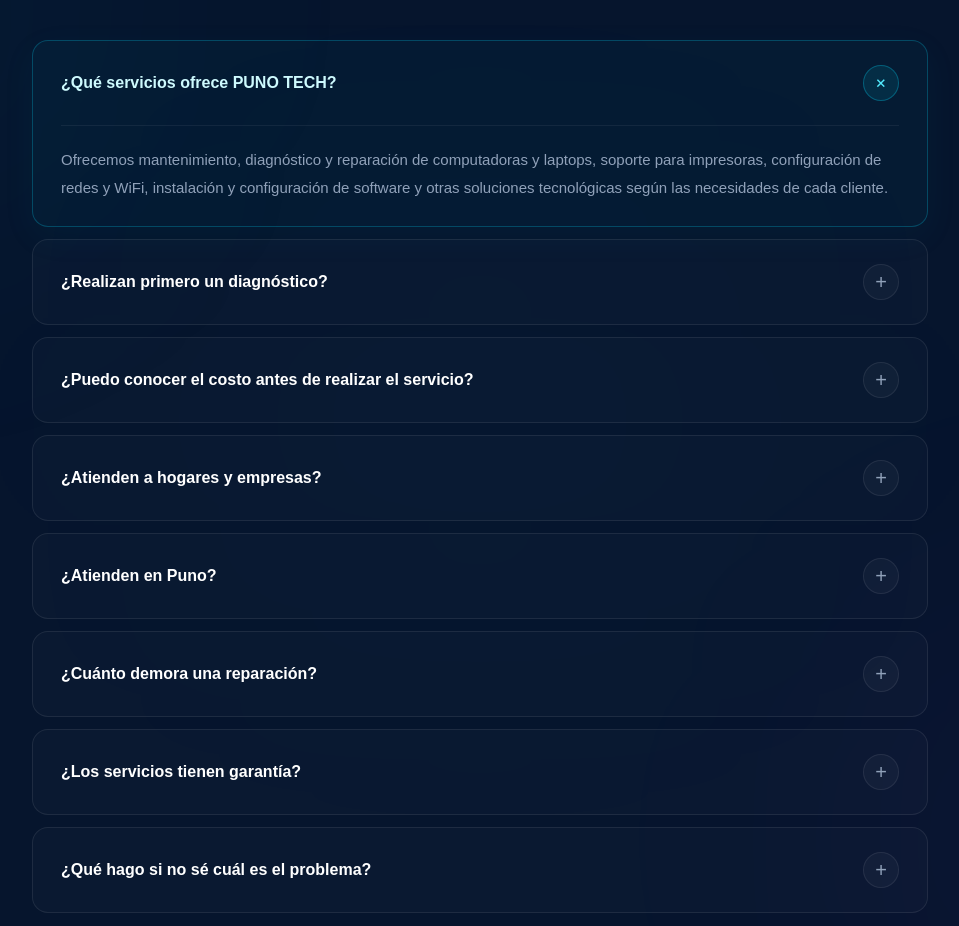
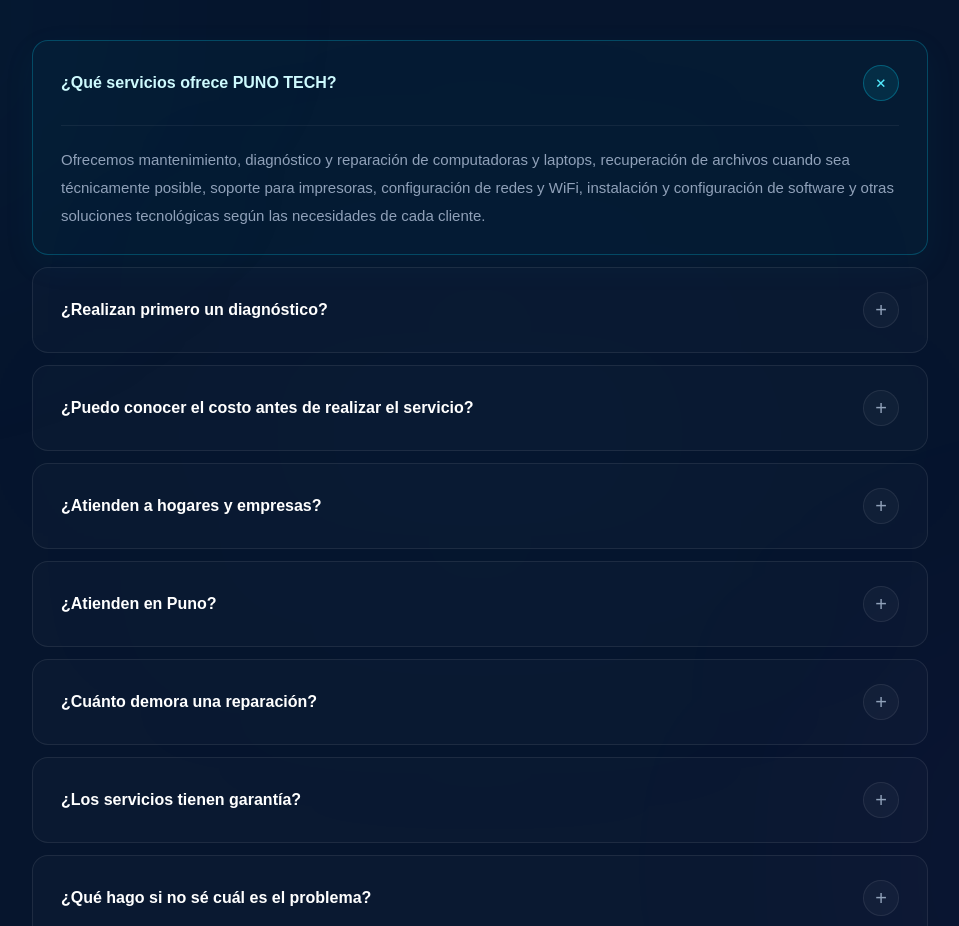
Before and after one commit to joakoguzp/puno-tech, a Next.js app: page / in a window 1280 px wide. Shown: the part 7060-7986 px from the top of the page, without its empty margins (160-1119 px from the left). Built offline with nearby package versions, Linux system fonts and the light colour scheme.

Commit message:
Alinear preguntas frecuentes con recuperación de archivos

```diff
--- a/src/components/sections/FAQ.tsx
+++ b/src/components/sections/FAQ.tsx
@@ -6,7 +6,7 @@
   {
     question: "¿Qué servicios ofrece PUNO TECH?",
     answer:
-      "Ofrecemos mantenimiento, diagnóstico y reparación de computadoras y laptops, soporte para impresoras, configuración de redes y WiFi, instalación y configuración de software y otras soluciones tecnológicas según las necesidades de cada cliente.",
+      "Ofrecemos mantenimiento, diagnóstico y reparación de computadoras y laptops, recuperación de archivos cuando sea técnicamente posible, soporte para impresoras, configuración de redes y WiFi, instalación y configuración de software y otras soluciones tecnológicas según las necesidades de cada cliente.",
   },
   {
     question: "¿Realizan primero un diagnóstico?",
```
